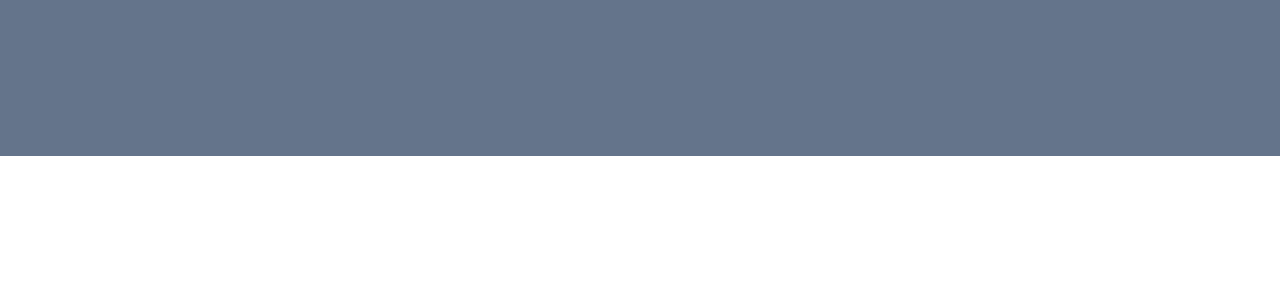
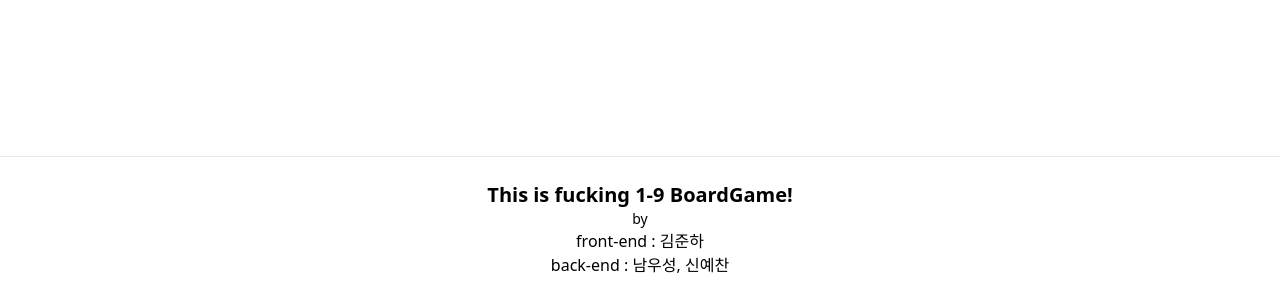
Before and after one commit to 19-BoardGame/19-FE, a React (Create React App) app in the folder fe/: page / in a window 1280 px wide. Shown: the part 1764-2064 px from the top of the page. Before the commit the page ends 1920 px from the top, so only its background shows below. Built offline with nearby package versions, Linux system fonts and the light colour scheme.

Commit message:
feat: footer 완료

```diff
--- /dev/null
+++ b/fe/src/layout/Footer.jsx
@@ -0,0 +1,10 @@
+export default function Footer() {
+  return (
+    <footer className="flex flex-col justify-center items-center border-t width-full h-36">
+      <p className="font-bold text-xl">This is fucking 1-9 BoardGame!</p>
+      <p className="text-sm">by</p>
+      <p>front-end : 김준하</p>
+      <p>back-end : 남우성, 신예찬</p>
+    </footer>
+  );
+}
--- a/fe/src/layout/Header.jsx
+++ b/fe/src/layout/Header.jsx
@@ -3,14 +3,14 @@ import ScrolledHeader from "./ScrolledHeader";
 
 export default function Header() {
   return (
-    <div>
+    <header>
       <TopHeader />
       <ScrolledHeader />
-      <div className="h-96 bg-slate-500"></div>
-      <div className="h-96 bg-slate-500"></div>
-      <div className="h-96 bg-slate-500"></div>
-      <div className="h-96 bg-slate-500"></div>
-      <div className="h-96 bg-slate-500"></div>
-    </div>
+      <div className="h-96"></div>
+      <div className="h-96"></div>
+      <div className="h-96"></div>
+      <div className="h-96"></div>
+      <div className="h-96"></div>
+    </header>
   );
 }
--- a/fe/src/main/Main.jsx
+++ b/fe/src/main/Main.jsx
@@ -1,5 +1,11 @@
 import Header from "../layout/Header";
+import Footer from "../layout/Footer";
 
 export default function Main() {
-  return <Header />;
+  return (
+    <>
+      <Header />
+      <Footer />
+    </>
+  );
 }
```
